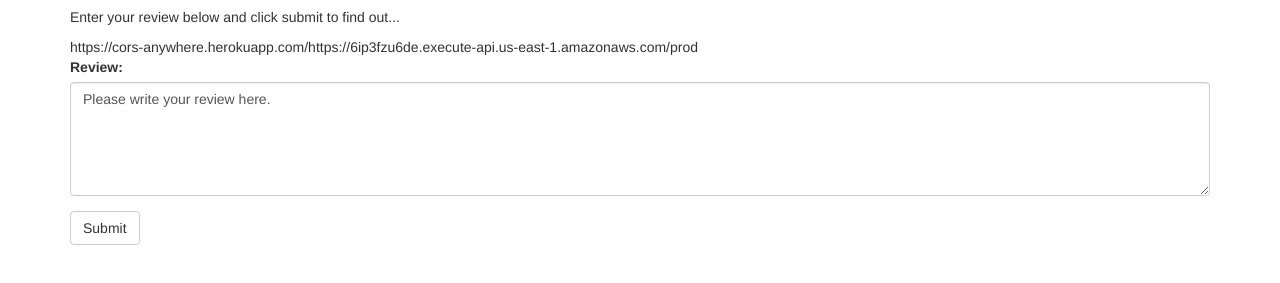
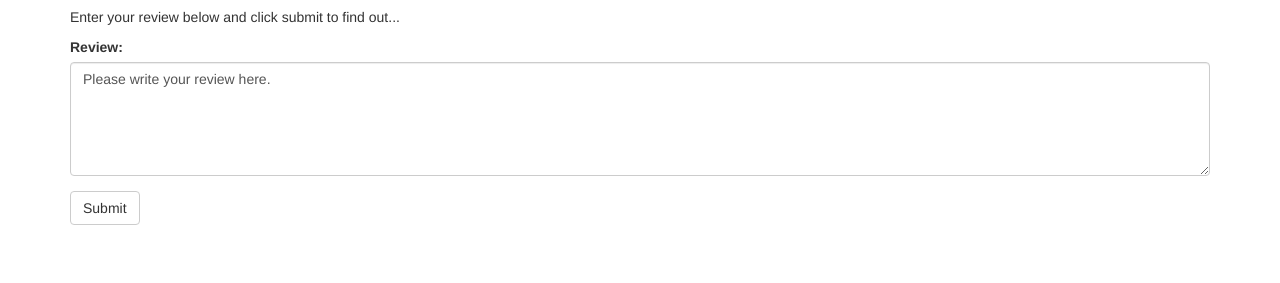
Before and after one commit to bridgecrew-perf6/deploySentimentAnalysis, a plain HTML site: page index.html in a window 1280 px wide. Shown: the part 63-346 px from the top of the page. Drawn offline with nearby package versions, Linux system fonts and the light colour scheme.

Commit message:
Update index.html

```diff
--- a/index.html
+++ b/index.html
@@ -38,7 +38,7 @@
             <p>Enter your review below and click submit to find out...</p>
             <form method="POST"
                   action="https://cors-anywhere.herokuapp.com/https://6ip3fzu6de.execute-api.us-east-1.amazonaws.com/prod"
-                  onsubmit="return submitForm(this);" >https://cors-anywhere.herokuapp.com/https://6ip3fzu6de.execute-api.us-east-1.amazonaws.com/prod
+                  onsubmit="return submitForm(this);" >
                     <!-- HERE IS WHERE YOU NEED TO ENTER THE API URL -->
                 <div class="form-group">
                     <label for="review">Review:</label>
```
